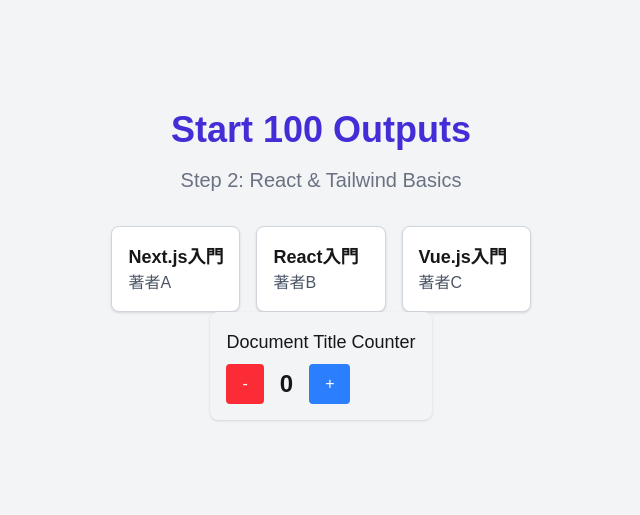
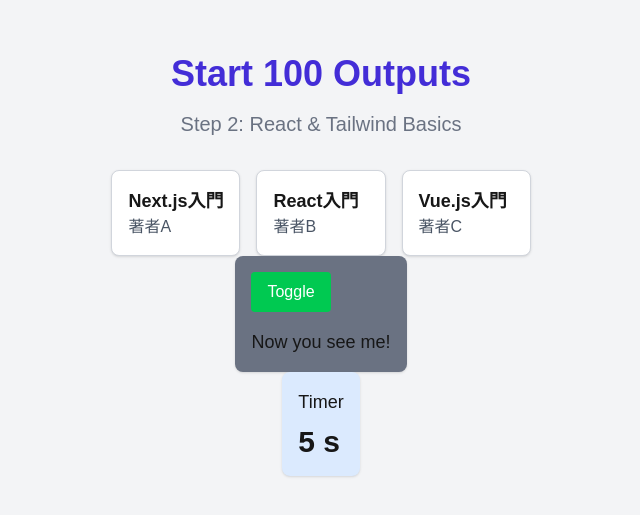
Before and after one commit to Akagamisora/next-100-outputs-app, a Next.js app: page / in a window 1280 px wide. Shown: the part 135-650 px from the top of the page, without its empty margins (319-959 px from the left). Built offline with nearby package versions, Linux system fonts and the light colour scheme.

Commit message:
030完了

```diff
--- a/src/app/page.tsx
+++ b/src/app/page.tsx
@@ -1,5 +1,7 @@
 import Card from "../components/Card";
 import DocumentTitleCounter from "../components/DocumentTitleCounter";
+import Timer from "../components/Timer";
+import Toggle from "../components/Toggle";
 
 export default function Home() {
   const books = [
@@ -24,7 +26,8 @@
           </Card>
         ))}
       </div>
-      <DocumentTitleCounter />
+      <Toggle />
+      <Timer />
     </main>
   );
 }
--- /dev/null
+++ b/src/components/Timer.tsx
@@ -0,0 +1,25 @@
+"use client";
+
+import { useState, useEffect } from "react";
+
+export default function Timer() {
+  const [seconds, setSeconds] = useState<number>(0);
+
+  useEffect(() => {
+    const interval = setInterval(() => {
+      setSeconds((prev) => prev + 1);
+    }, 1000);
+
+    return () => {
+      clearInterval(interval);
+      console.log("Timer cleared!");
+    };
+  }, []);
+
+  return (
+    <div className="p-4 bg-blue-100 rounded-lg shadow">
+      <h3 className="text-lg fount-medium">Timer</h3>
+      <p className="text-3xl font-bold mt-2">{seconds} s</p>
+    </div>
+  );
+}
```
